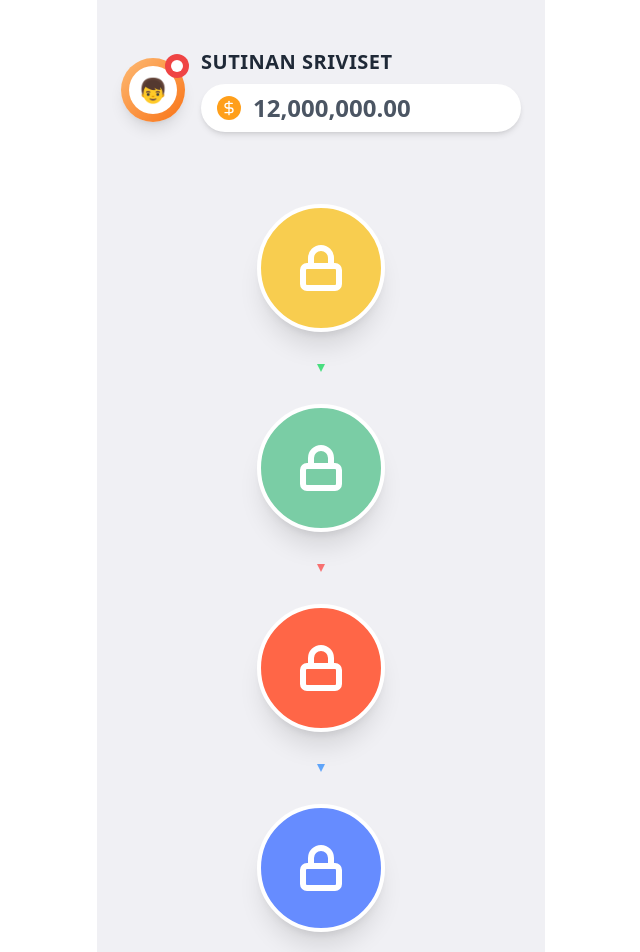
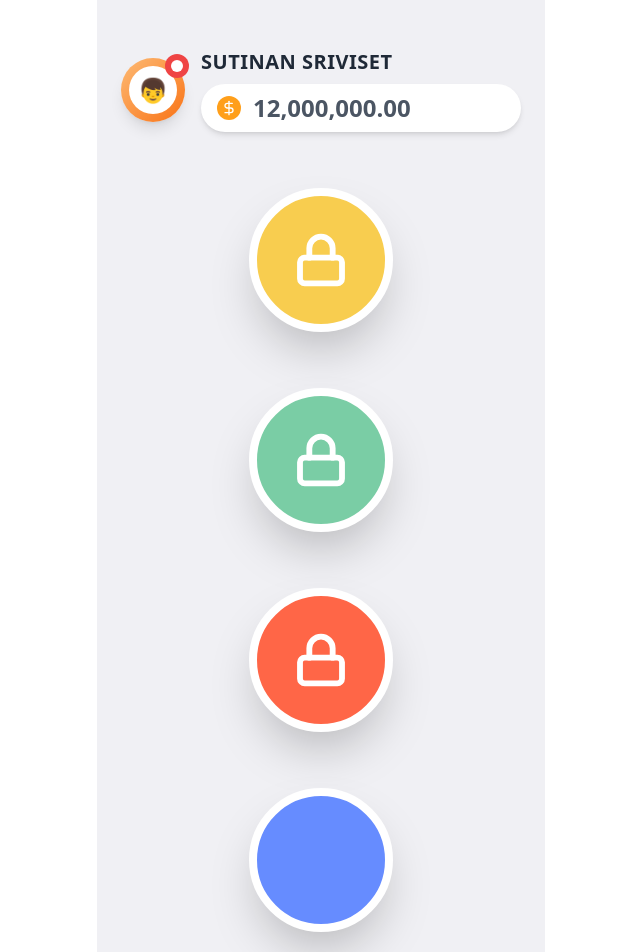
Before and after one commit to sasi385/builder-cosmos-den, a React (Vite) app: page / in a window 1280 px wide. Shown: the top 952 px of the page, without its empty margins (319-959 px from the left). Built offline with nearby package versions, Linux system fonts and the light colour scheme.

Commit message:
Adjust spacing and colors to better match Figma design
cgen-7ee117308dba495eb5a9459e069efda6

```diff
--- a/client/pages/Index.tsx
+++ b/client/pages/Index.tsx
@@ -38,43 +38,41 @@ export default function Index() {
       </div>
 
       {/* Main Progression Area */}
-      <div className="flex-1 flex flex-col items-center justify-center px-8 py-12">
-        <div className="relative flex flex-col items-center space-y-8">
+      <div className="flex-1 flex flex-col items-center justify-center px-8 py-8">
+        <div className="relative flex flex-col items-center space-y-6">
           {/* Yellow Circle */}
           <div className="relative">
-            <div className="w-32 h-32 bg-game-yellow rounded-full flex items-center justify-center shadow-xl border-4 border-white">
-              <Lock className="w-12 h-12 text-white" strokeWidth={3} />
+            <div className="w-36 h-36 bg-game-yellow rounded-full flex items-center justify-center shadow-2xl border-8 border-white">
+              <Lock className="w-14 h-14 text-white" strokeWidth={2.5} />
             </div>
           </div>
 
           {/* Connector Triangle */}
-          <div className="w-0 h-0 border-l-4 border-r-4 border-t-8 border-l-transparent border-r-transparent border-t-green-400"></div>
+          <div className="w-0 h-0 border-l-6 border-r-6 border-t-8 border-l-transparent border-r-transparent border-t-green-400"></div>
 
           {/* Green Circle */}
           <div className="relative">
-            <div className="w-32 h-32 bg-game-green rounded-full flex items-center justify-center shadow-xl border-4 border-white">
-              <Lock className="w-12 h-12 text-white" strokeWidth={3} />
+            <div className="w-36 h-36 bg-game-green rounded-full flex items-center justify-center shadow-2xl border-8 border-white">
+              <Lock className="w-14 h-14 text-white" strokeWidth={2.5} />
             </div>
           </div>
 
           {/* Connector Triangle */}
-          <div className="w-0 h-0 border-l-4 border-r-4 border-t-8 border-l-transparent border-r-transparent border-t-red-400"></div>
+          <div className="w-0 h-0 border-l-6 border-r-6 border-t-8 border-l-transparent border-r-transparent border-t-red-400"></div>
 
           {/* Red Circle */}
           <div className="relative">
-            <div className="w-32 h-32 bg-game-red rounded-full flex items-center justify-center shadow-xl border-4 border-white">
-              <Lock className="w-12 h-12 text-white" strokeWidth={3} />
+            <div className="w-36 h-36 bg-game-red rounded-full flex items-center justify-center shadow-2xl border-8 border-white">
+              <Lock className="w-14 h-14 text-white" strokeWidth={2.5} />
             </div>
           </div>
 
           {/* Connector Triangle */}
-          <div className="w-0 h-0 border-l-4 border-r-4 border-t-8 border-l-transparent border-r-transparent border-t-blue-400"></div>
+          <div className="w-0 h-0 border-l-6 border-r-6 border-t-8 border-l-transparent border-r-transparent border-t-blue-400"></div>
 
-          {/* Blue Circle */}
+          {/* Blue Circle - No lock icon as in design */}
           <div className="relative">
-            <div className="w-32 h-32 bg-game-blue rounded-full flex items-center justify-center shadow-xl border-4 border-white">
-              <Lock className="w-12 h-12 text-white" strokeWidth={3} />
-            </div>
+            <div className="w-36 h-36 bg-game-blue rounded-full flex items-center justify-center shadow-2xl border-8 border-white"></div>
           </div>
         </div>
       </div>
```
